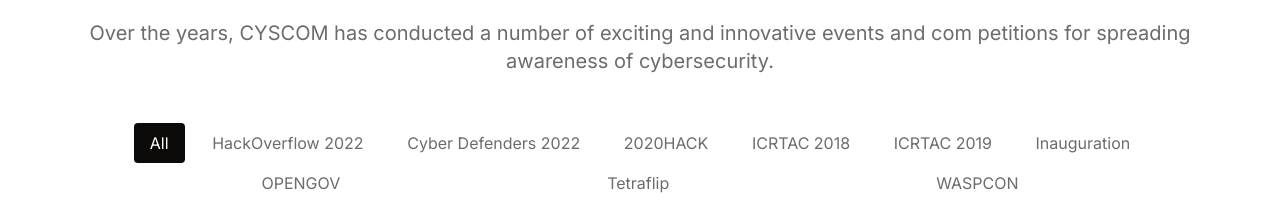
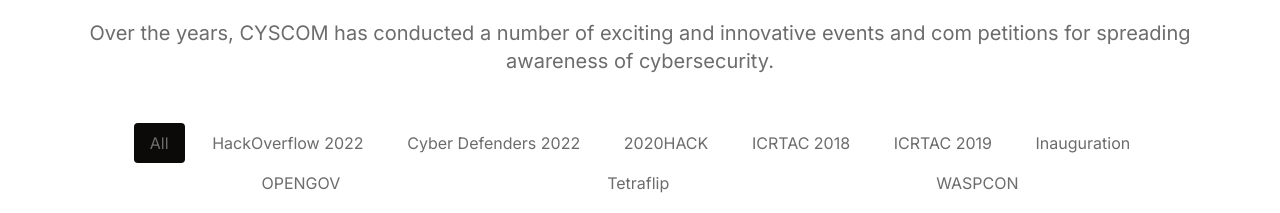
Before and after one commit to cyscomvit/cyscom-website, a React (Vite) app: page / in a window 1280 px wide. Shown: the part 1780-1993 px from the top of the page. Built offline with nearby package versions, Linux system fonts and the light colour scheme; the HTML template or start-up script is replaced by a standard one.

Commit message:
fix: duplicate class value

```diff
--- a/src/Components/PictureCard.jsx
+++ b/src/Components/PictureCard.jsx
@@ -29,7 +29,7 @@ const PictureCard = () => {
         onClick={handleClick}
         className={
           activeMenu == text
-            ? 'bg-stone-950 text-white rounded hover:duration-300 hover:ease-in-out hover:cursor-pointer hover:bg-stone-700  text-[#6C6C6C] px-4 py-2'
+            ? 'bg-stone-950 rounded hover:duration-300 hover:ease-in-out hover:cursor-pointer hover:bg-stone-700  text-[#6C6C6C] px-4 py-2'
             : 'hover:duration-300 hover:ease-in-out hover:cursor-pointer hover:bg-[#6C6C6C] hover:text-white hover:rounded text-[#6C6C6C] px-4 py-2'
         }
         key={text}
```
